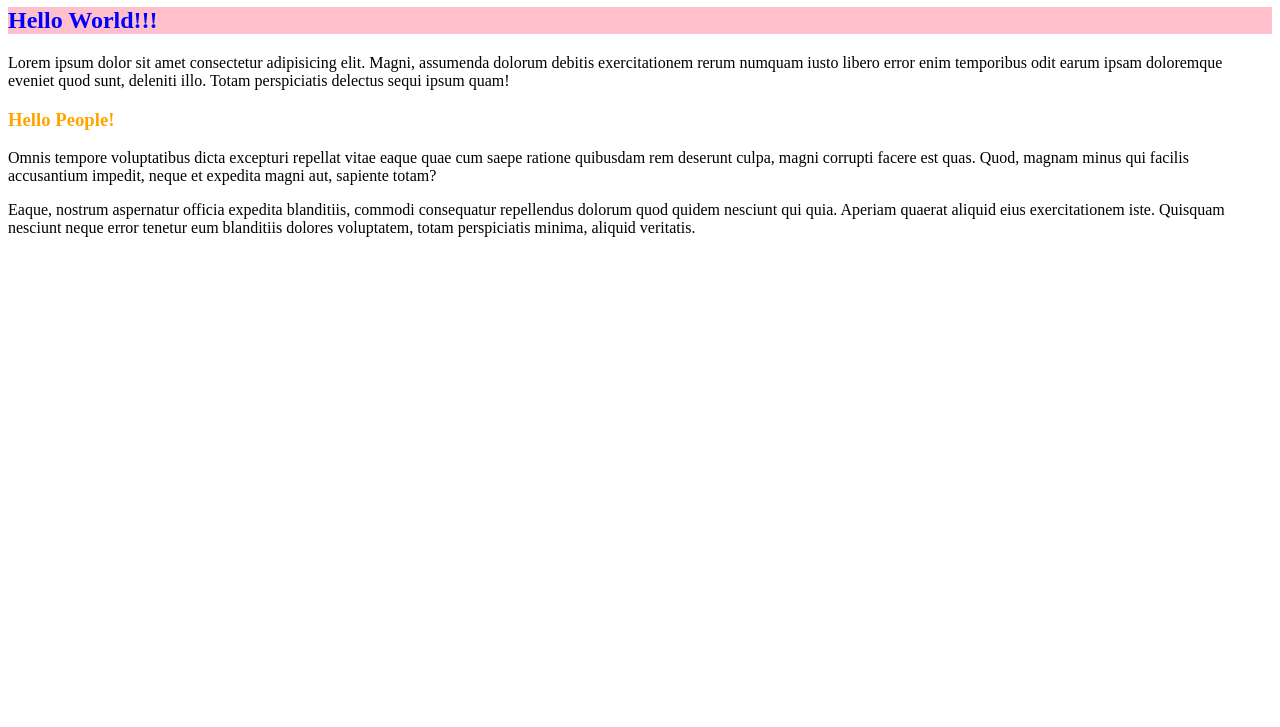
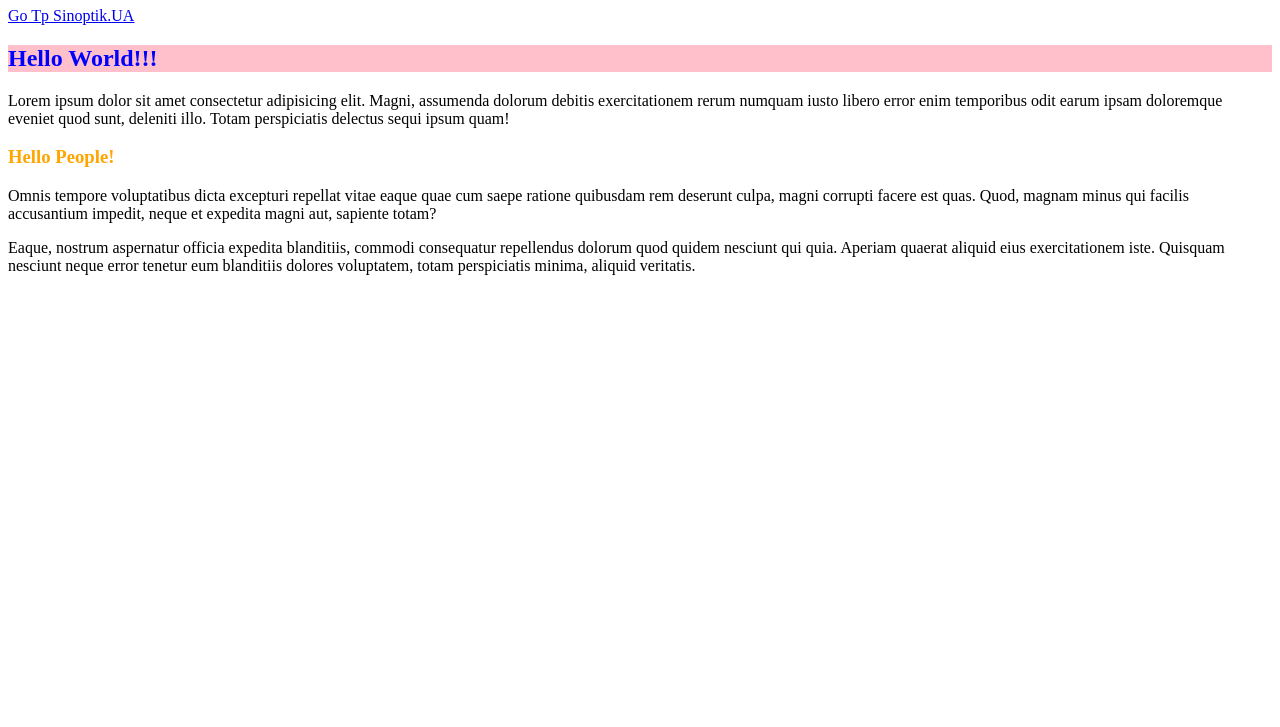
Before and after one commit to courses-demo-account/first-repo, a plain HTML site: page index.html in a window 1280 px wide. Shown: the part 73-800 px from the top of the page. Drawn offline with Linux system fonts and the light colour scheme.

Commit message:
add link

```diff
--- a/index.html
+++ b/index.html
@@ -8,6 +8,7 @@
 </head>
 <body>
     <h1>Hello GitHub!</h1>
+    <a href="https://sinoptik.ua">Go Tp Sinoptik.UA</a>
     <h2>Hello World!!!</h2>
     <p>Lorem ipsum dolor sit amet consectetur adipisicing elit. Magni, assumenda dolorum debitis exercitationem rerum numquam iusto libero error enim temporibus odit earum ipsam doloremque eveniet quod sunt, deleniti illo. Totam perspiciatis delectus sequi ipsum quam!</p>
     <h3>Hello People!</h3>
```
